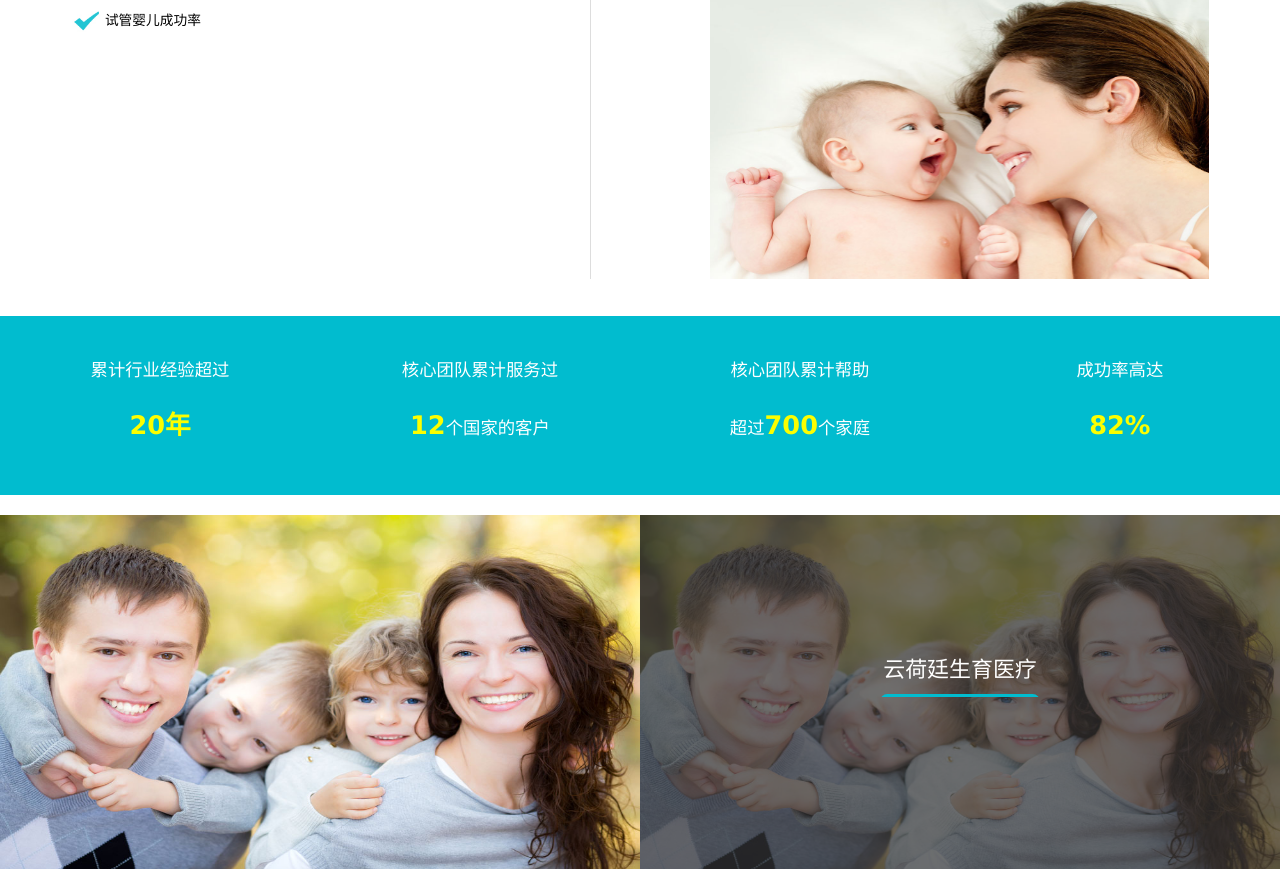
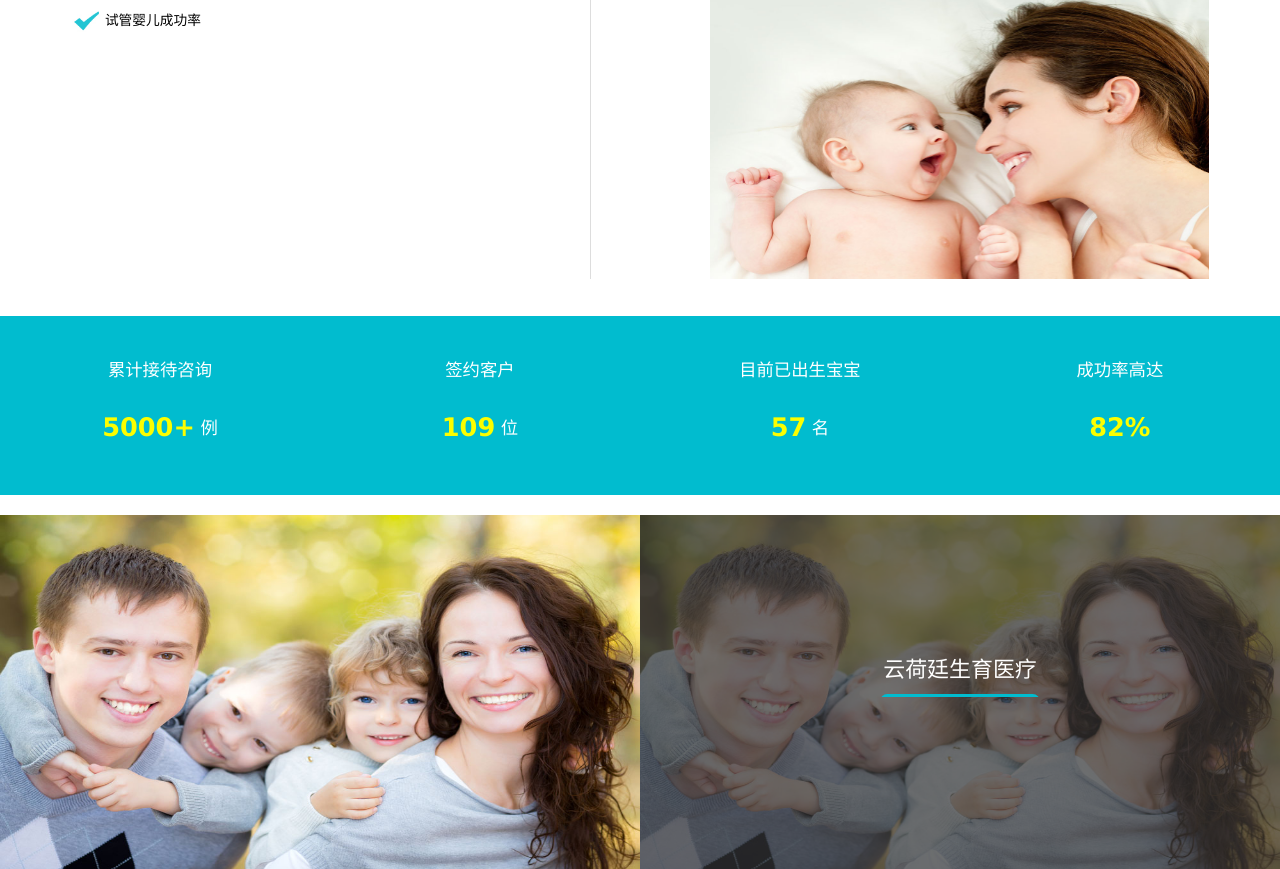
Before and after one commit to cash2one/yunht, a Django app: template templates/index.html in a window 1280 px wide. Shown: the part 927-1796 px from the top of the page. Run offline with Django 3.2, Linux system fonts and the light colour scheme; the template is opened without the code that fills it, so the values that code supplies are empty; style sheets or scripts are compiled from the project's sources.

Commit message:
Signed-off-by: jiaolj <841232468@qq.com>

```diff
--- a/static/css/index.css
+++ b/static/css/index.css
@@ -90,10 +90,18 @@ content section.tb2 nav p {
   line-height: 0.6rem;
   height: 1.36rem;
   width: 17%;
+  position: relative;
 }
 content section.tb2 nav p b {
   font-size: 0.28rem;
   color: #fcfe00;
+  position: relative;
+  top: 0.02rem;
+}
+content section.tb2 nav p b.before {
+  position: absolute;
+  left: 0;
+  top: -25%;
 }
 content section.tb2 .tips {
   margin-top: 0.7rem;
--- a/static/less/index.less
+++ b/static/less/index.less
@@ -65,12 +65,15 @@ content {
 			nav {
 				.hr(176rem);
 				p {
-					.flt;.bg(@blue);.c(#fff);.pdl(4%);.pdr(4%);.pdtr(30rem);.pdbr(30rem);.lhr(60rem);.hr(136rem);.w(17%);//.w(16.25%);
+					.flt;.bg(@blue);.c(#fff);.pdl(4%);.pdr(4%);.pdtr(30rem);.pdbr(30rem);.lhr(60rem);.hr(136rem);.w(17%);.psr;//.w(16.25%);
 					&.line {
 						//.mgl(1%);
 					}
 					b {
-						.fsr(28rem);.c(#FCFE00);
+						.fsr(28rem);.c(#FCFE00);.psr;.tr(2rem);
+						&.before {
+							.psa;.l;.t(-25%);
+						}
 					}
 				}
 			}
--- a/templates/index.html
+++ b/templates/index.html
@@ -50,7 +50,39 @@ $('.animateText').hover(function(){
 	})
 })
 
-$('.tb2 p b').css({'font-size':'0.16rem'}).animate({'font-size':'0.28rem'},3000);
+//$('.tb2 p b').css({'font-size':'0.16rem'}).animate({'font-size':'0.28rem'},3000);
+
+setInterval(function(){
+	$('.tb2 p b').each(function(k,i){
+		var o = $(i),
+			prt = o.parent(),
+			txt = o.text(),
+			e = parseInt(o.attr('e')) || 1,
+			start = parseInt(o.attr('start')) || 0,
+			em = o.attr('em') || '',
+			num = parseInt(o.attr('num'))
+		;
+		o.find('b.before').remove();
+		//o.find('b.after').remove();
+		if(start<num){
+			start+=e;
+			if(start>num) start = num;
+			o.attr('start',start);
+			o.text(start+em);
+			o.append('<b class="before">'+start+em+'</b>');
+			//o.append('<b class="after">'+start+em+'</b>');
+			o.find('b.before').animate({top:'-120%'},96);
+			//o.css({top:'50%'}).animate({top:'0'},96);
+			//o.find('b.after').animate({top:'-100%'},20);
+		}
+		/*else{
+			o.text(start+em);
+			o.find('b.before').remove();
+			o.find('b.after').remove();
+		}*/
+	})
+},100)
+
 </script>
 {% endblock %}
 {% block content %}
@@ -121,10 +153,10 @@ $('.tb2 p b').css({'font-size':'0.16rem'}).animate({'font-size':'0.28rem'},3000)
 	<br class="cb"/>
 	<section class="tb2">
 		<nav>
-			<p>累计行业经验超过<br/><b>20年</b></p>
-			<p class="line line2">核心团队累计服务过<br/><b>12</b>个国家的客户</p>
-			<p class="line">核心团队累计帮助<br/>超过<b>700</b>个家庭</p>
-			<p class="line line2">成功率高达<br/><b>82%</b</p>
+			<p>累计接待咨询<br/><b num="5000" e="500" em="+">&nbsp;</b> 例</p>
+			<p class="line line2">签约客户<br/><b num="109" e="10">&nbsp;</b> 位</p>
+			<p class="line">目前已出生宝宝<br/><b num="57" e="6">&nbsp;</b> 名</p>
+			<p class="line line2">成功率高达<br/><b num="82" e="8" em="%">&nbsp;</b></p>
 			<br class="cb"/>
 		</nav>
 		<div class="tips hide">
```
Also changed, not shown: static/img/about/china.png.
